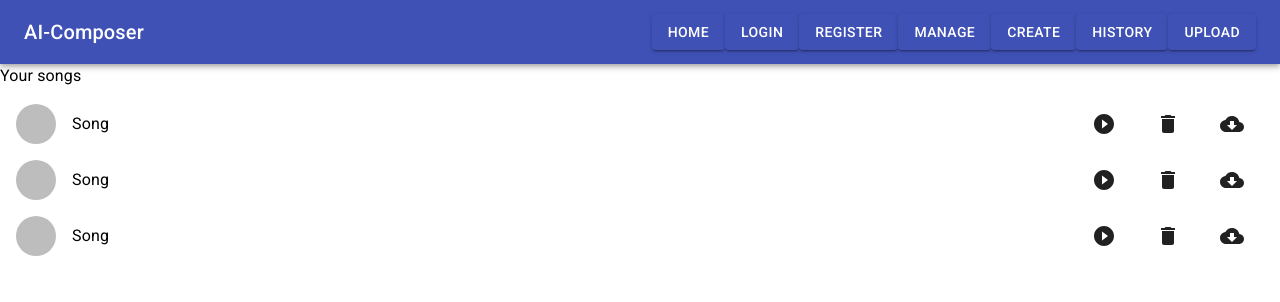
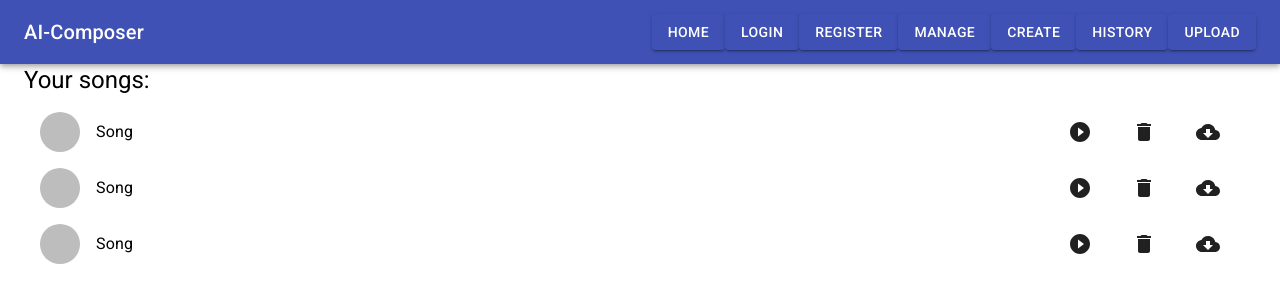
Before and after one commit to Karoru19/compositor-ai-site, a React (Create React App) app: page /history in a window 1280 px wide. Shown: the top 302 px of the page. Built offline with nearby package versions, Linux system fonts and the light colour scheme.

Commit message:
quick fix

```diff
--- a/src/Create.js
+++ b/src/Create.js
@@ -100,7 +100,7 @@ export default function Create() {
 
     return (
         <Container component="main">
-            <Typography>
+            <Typography component="h1" variant="h5">
                 Choose songs to mix:
             </Typography>
             <Grid item xs={12} md={12}>
--- a/src/History.js
+++ b/src/History.js
@@ -20,6 +20,12 @@ import Container from "@material-ui/core/Container";
 import CssBaseline from "@material-ui/core/CssBaseline";
 const useStyles = makeStyles(theme => ({
     root: {
+        flexGrow: 1,
+        maxWidth: 752,
+        margin: theme.spacing(8,4),
+    },
+    demo: {
+        backgroundColor: theme.palette.background.paper,
     },
     image: {
         backgroundImage: 'url(https://source.unsplash.com/random)',
@@ -28,6 +34,15 @@ const useStyles = makeStyles(theme => ({
             theme.palette.type === 'dark' ? theme.palette.grey[900] : theme.palette.grey[50],
         backgroundSize: 'cover',
         backgroundPosition: 'center',
+    },
+    title: {
+        margin: theme.spacing(4, 0, 2),
+    },
+    commandButtons: {
+        display: 'flex',
+    },
+    dialogContent:{
+        padding: theme.spacing(20,0,0,0)
     },
     paper: {
         margin: theme.spacing(8, 4),
@@ -70,9 +85,9 @@ export default function History() {
     };
 
     return (
-        <Grid container component="main" className={classes.root}>
-            <Typography>
-                Your songs
+        <Container component="main" >
+            <Typography component="h1" variant="h5">
+                Your songs:
             </Typography>
             <Grid item xs={12} md={12}>
                 <div className={classes.demo}>
@@ -107,7 +122,7 @@ export default function History() {
                     </List>
                 </div>
             </Grid>
-        </Grid>
+        </Container>
     );
 }
 
```
